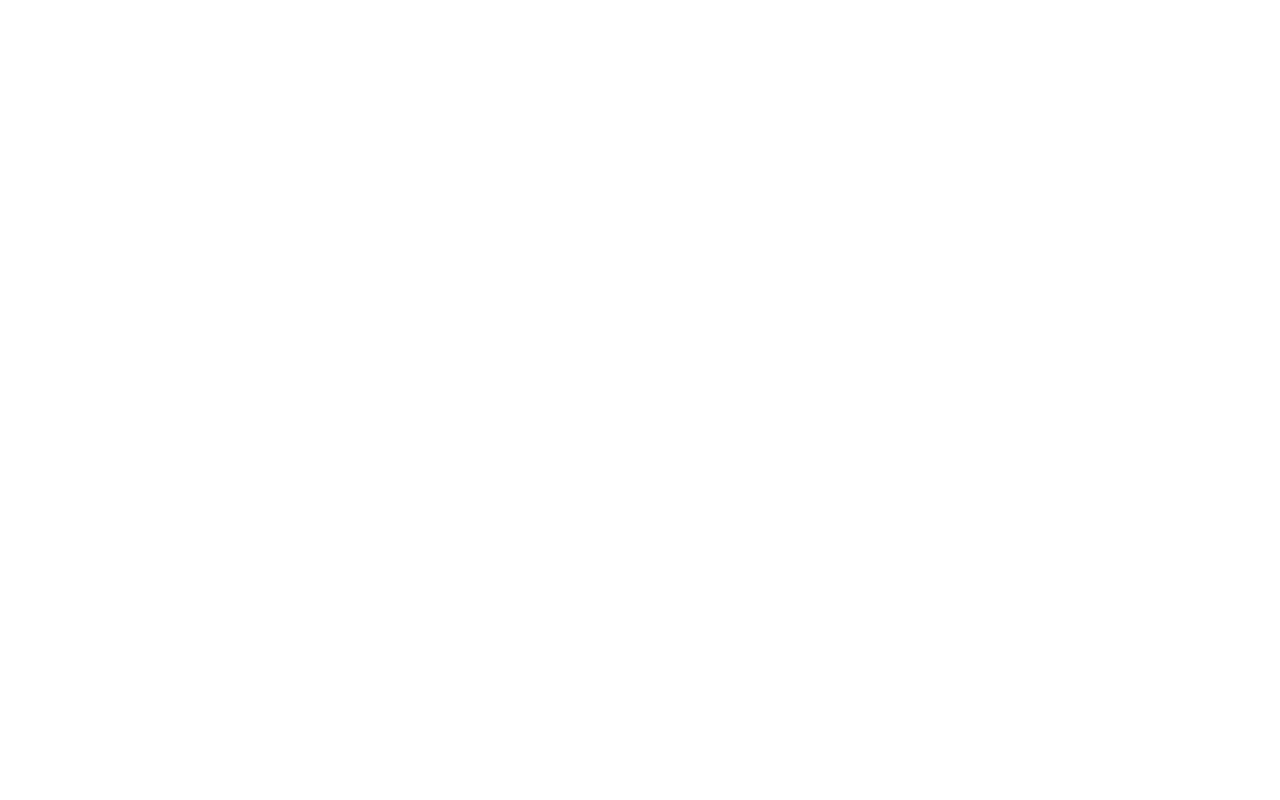
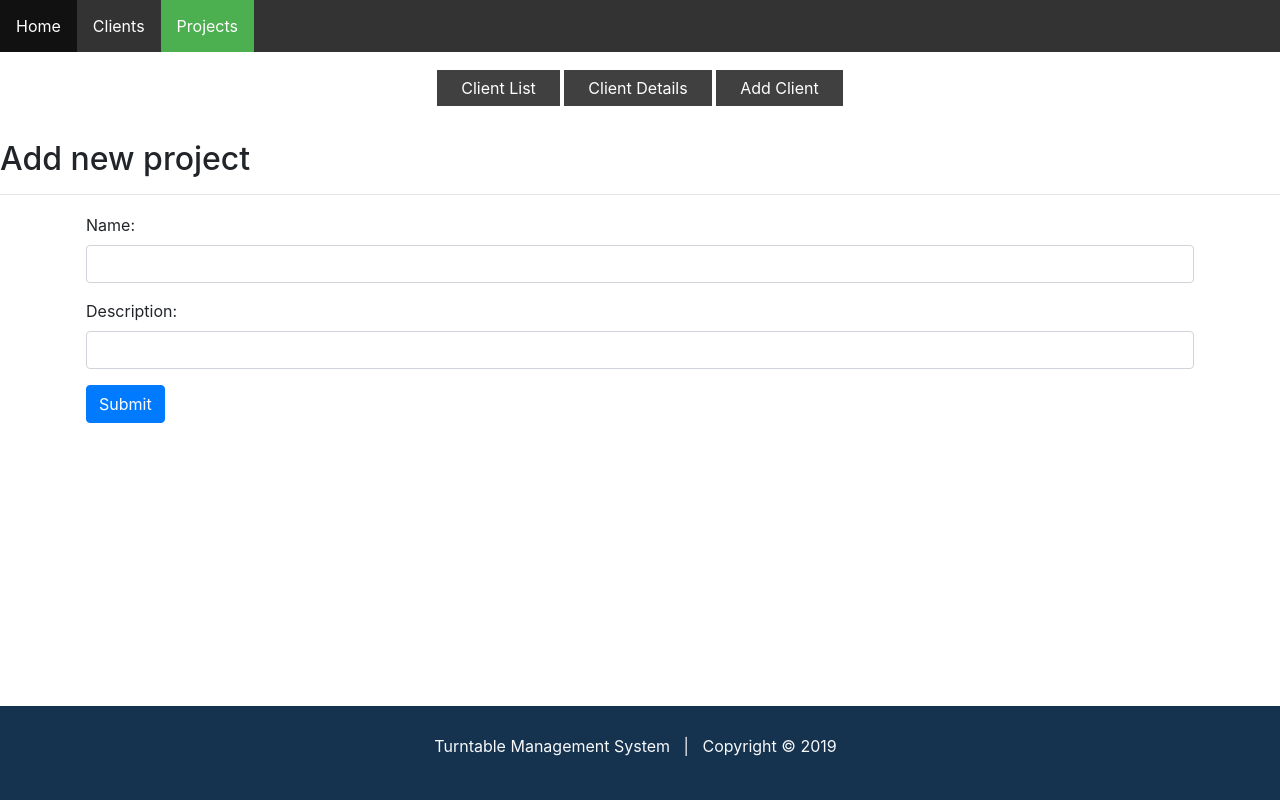
Before and after one commit to pkErbynn/tcms-webpage, a plain HTML site: page addProjects.html in a window 1280 px wide. Drawn offline with nearby package versions, Linux system fonts and the light colour scheme.

Commit message:
project form

```diff
--- a/addProjects.html
+++ b/addProjects.html
@@ -0,0 +1,171 @@
+<!doctype html>
+<html lang="en">
+
+<head>
+    <!-- Required meta tags -->
+    <meta charset="utf-8">
+    <meta name="viewport" content="width=device-width, initial-scale=1, shrink-to-fit=no">
+
+    <!-- Bootstrap CSS -->
+    <link rel="stylesheet" href="https://stackpath.bootstrapcdn.com/bootstrap/4.4.1/css/bootstrap.min.css"
+        integrity="sha384-Vkoo8x4CGsO3+Hhxv8T/Q5PaXtkKtu6ug5TOeNV6gBiFeWPGFN9MuhOf23Q9Ifjh" crossorigin="anonymous">
+
+    <link rel="stylesheet" type="text/css" media="screen" href="css/clients.css">
+
+    <title>Hello, world!</title>
+
+    <style>
+        /* li a {
+      display: block;
+      width: 60px;
+    } */
+        body {
+            margin: 0;
+        }
+
+        ul.topnav {
+            list-style-type: none;
+            margin: 0;
+            padding: 0;
+            overflow: hidden;
+            background-color: #333;
+        }
+
+        ul.topnav li {
+            float: left;
+        }
+
+        ul.topnav li a {
+            display: block;
+            color: white;
+            text-align: center;
+            padding: 14px 16px;
+            text-decoration: none;
+        }
+
+        ul.topnav li a:hover:not(.active) {
+            background-color: #111;
+        }
+
+        ul.topnav li a.active {
+            background-color: #4CAF50;
+        }
+
+        ul.topnav li.right {
+            float: right;
+        }
+
+        @media screen and (max-width: 600px) {
+
+            ul.topnav li.right,
+            ul.topnav li {
+                float: none;
+            }
+        }
+
+        .category-navbar ul {
+            padding: 0px;
+            list-style-type: none;
+            /*removes bullet*/
+            text-align: center;
+            /*placed at center*/
+        }
+
+        .category-navbar ul li {
+            display: inline;
+            /*makes it horizontal*/
+            background-color: #404040;
+            padding: 8px;
+            /*necessary*/
+        }
+
+        .category-navbar ul li a {
+            text-decoration: none;
+            /*removes underline*/
+            padding: .2em 1em;
+            color: #fff;
+        }
+
+        .category-navbar ul li a:hover {
+            color: #404040;
+            background-color: white;
+        }
+        .footer {
+    position: fixed;
+    left: 0;
+    bottom: 0;
+    width: 100%;
+    text-align: center;
+ }
+    </style>
+</head>
+
+<body>
+
+    <ul class="topnav">
+        <li><a href="index.html">Home</a></li>
+        <li><a  href="clients.html">Clients</a></li>
+        <li><a class="active" href="projects.html">Projects</a></li>
+    </ul>
+    <div><br>
+        <div class="category-navbar">
+            <ul>
+                <li><a href="clients.html">Client List</a></li>
+                <li><a href="clientsDetails.html">Client Details</a></li>
+                <li><a href="addClients.html">Add Client</a></li>
+            </ul>
+        </div>
+    </div><br>
+
+
+    <h2>Add new project</h2>
+    <hr>
+
+
+
+    <div class="container">
+        <form action="/action_page.php">
+            <div class="form-group">
+                <label for="name">Name:</label>
+                <input type="text" class="form-control" id="name">
+            </div>
+            <div class="form-group">
+                <label for="desc">Description:</label>
+                <input type="text" class="form-control" id="desc">
+            </div>
+
+            <button type="submit" class="btn btn-primary">Submit</button>
+        </form>
+    </div><br><br>
+
+
+
+
+  <!-- <footer> -->
+        <div class="footer container-fluid p-3 text-center text-light bg-info"
+        style="background-color: #15324f !important;">
+        <div class="container" style="margin-top: 10px">
+            Turntable Management System &nbsp; | &nbsp;
+            Copyright &copy; 2019 &nbsp; <br>
+            <br>
+        </div>
+    </div>
+    <!-- </footer> -->
+
+
+
+
+<!-- Optional JavaScript -->
+<!-- jQuery first, then Popper.js, then Bootstrap JS -->
+<script src="https://code.jquery.com/jquery-3.4.1.slim.min.js"
+    integrity="sha384-J6qa4849blE2+poT4WnyKhv5vZF5SrPo0iEjwBvKU7imGFAV0wwj1yYfoRSJoZ+n"
+    crossorigin="anonymous"></script>
+<script src="https://cdn.jsdelivr.net/npm/popper.js@1.16.0/dist/umd/popper.min.js"
+    integrity="sha384-Q6E9RHvbIyZFJoft+2mJbHaEWldlvI9IOYy5n3zV9zzTtmI3UksdQRVvoxMfooAo"
+    crossorigin="anonymous"></script>
+<script src="https://stackpath.bootstrapcdn.com/bootstrap/4.4.1/js/bootstrap.min.js"
+    integrity="sha384-wfSDF2E50Y2D1uUdj0O3uMBJnjuUD4Ih7YwaYd1iqfktj0Uod8GCExl3Og8ifwB6"
+    crossorigin="anonymous"></script>
+</body>
+
+</html>
```
Also changed, not shown: projects.html (+1 -0 lines).
